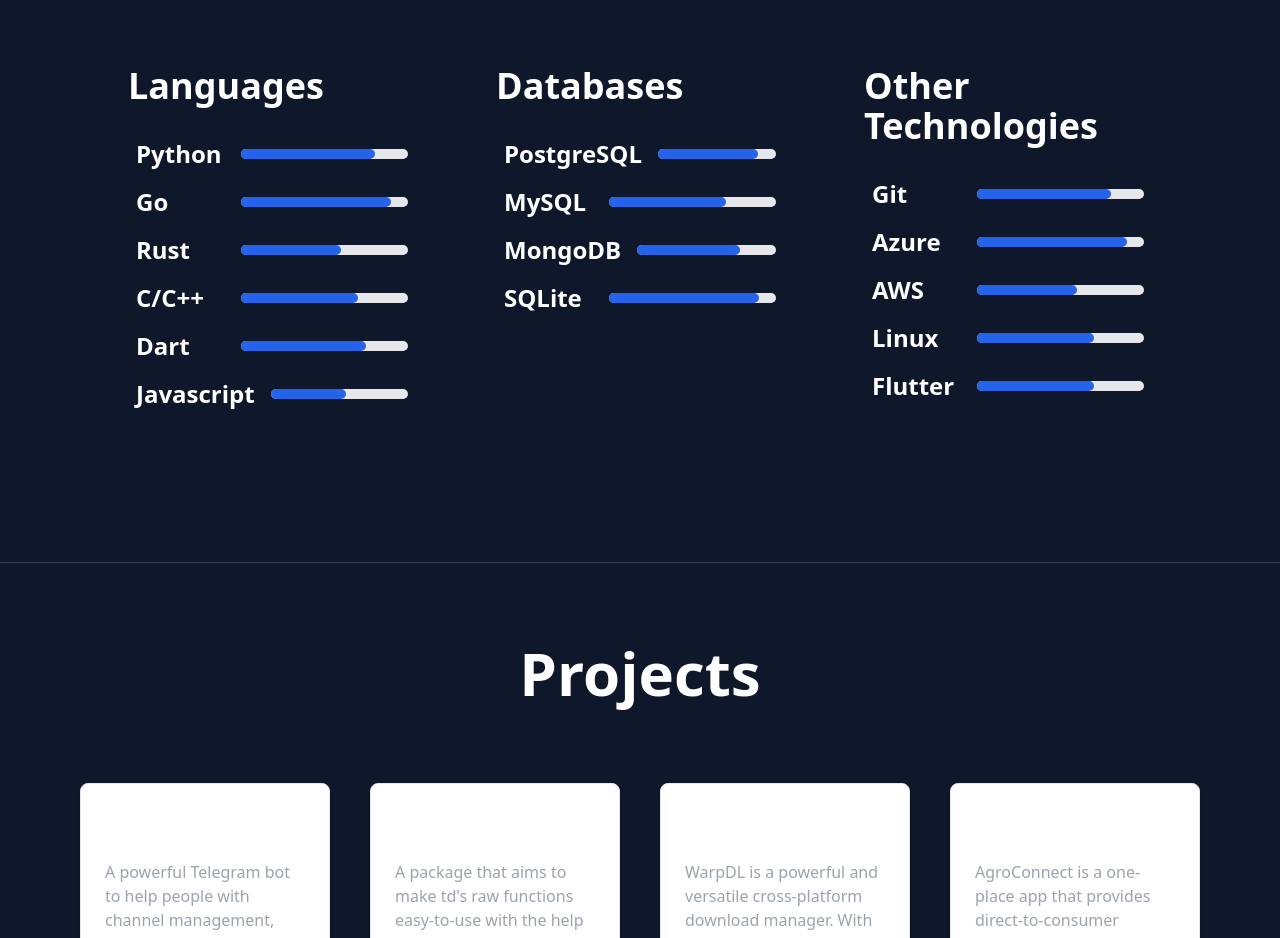
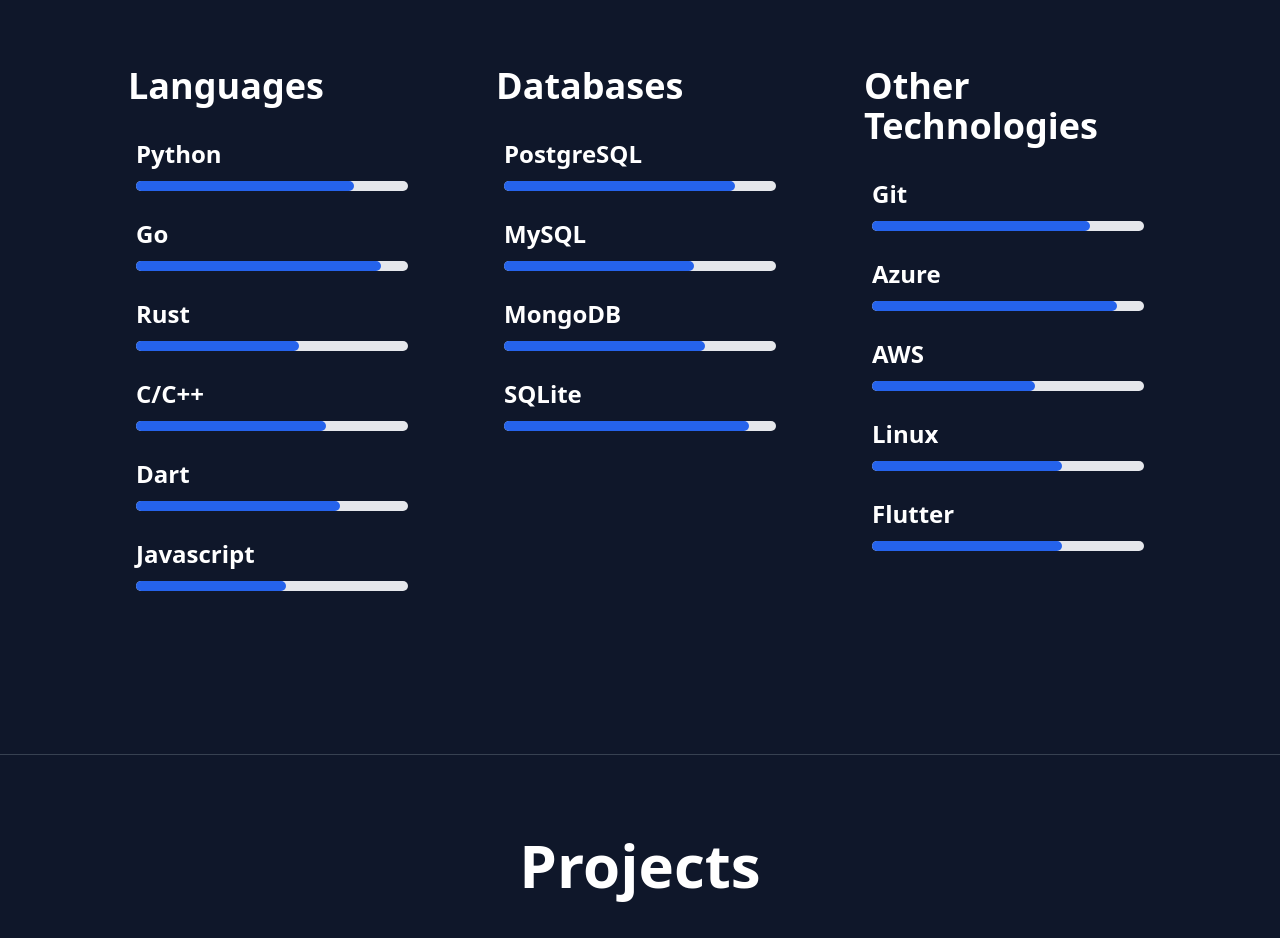
Before and after one commit to celestix/portfolio, a React (Create React App) app: page / in a window 1280 px wide. Shown: the part 2000-2938 px from the top of the page. Built offline with nearby package versions, Linux system fonts and the light colour scheme.

Commit message:
use grid for skill bar

```diff
--- a/src/components/bar/SkillBar.jsx
+++ b/src/components/bar/SkillBar.jsx
@@ -1,9 +1,9 @@
 export default function SkillBar({name, progress}) {
     return (
-        <div class="flex flex-row items-center space-x-4">
-            <p class="font-semibold w-36">{name}</p>
+        <div class="grid md:grid-rows-2 grid-cols-1 items-center md:space-y-0 space-y-3">
+            <p class="font-semibold">{name}</p>
             <div class="w-full bg-gray-200 rounded-full h-2.5 dark:bg-gray-700">
-            <div class="bg-blue-600 h-2.5 rounded-full" style={{width: progress}}></div>
+                <div class="bg-blue-600 h-2.5 rounded-full" style={{width: progress}}></div>
             </div>
         </div>
     )
--- a/src/sections/skills/Skills.jsx
+++ b/src/sections/skills/Skills.jsx
@@ -9,7 +9,7 @@
             <p class="mb-3 text-lg md:text-xl text-gray-400 text-center pb-14 px-2">
                 As a dedicated backend developer, I possess a diverse set of technical skills that enable me to build robust and scalable solutions. My expertise includes:
             </p>
-            <div class="flex xl:flex-row flex-col text-white px-2">
+            <div class="flex lg:flex-row flex-col text-white px-2">
                 <div class="py-3 px-10 basis-1/3">
                     <h4 class="text-4xl font-bold py-3">Languages</h4>
                     <ul class="font-bold text-2xl px-2 py-3">
```
